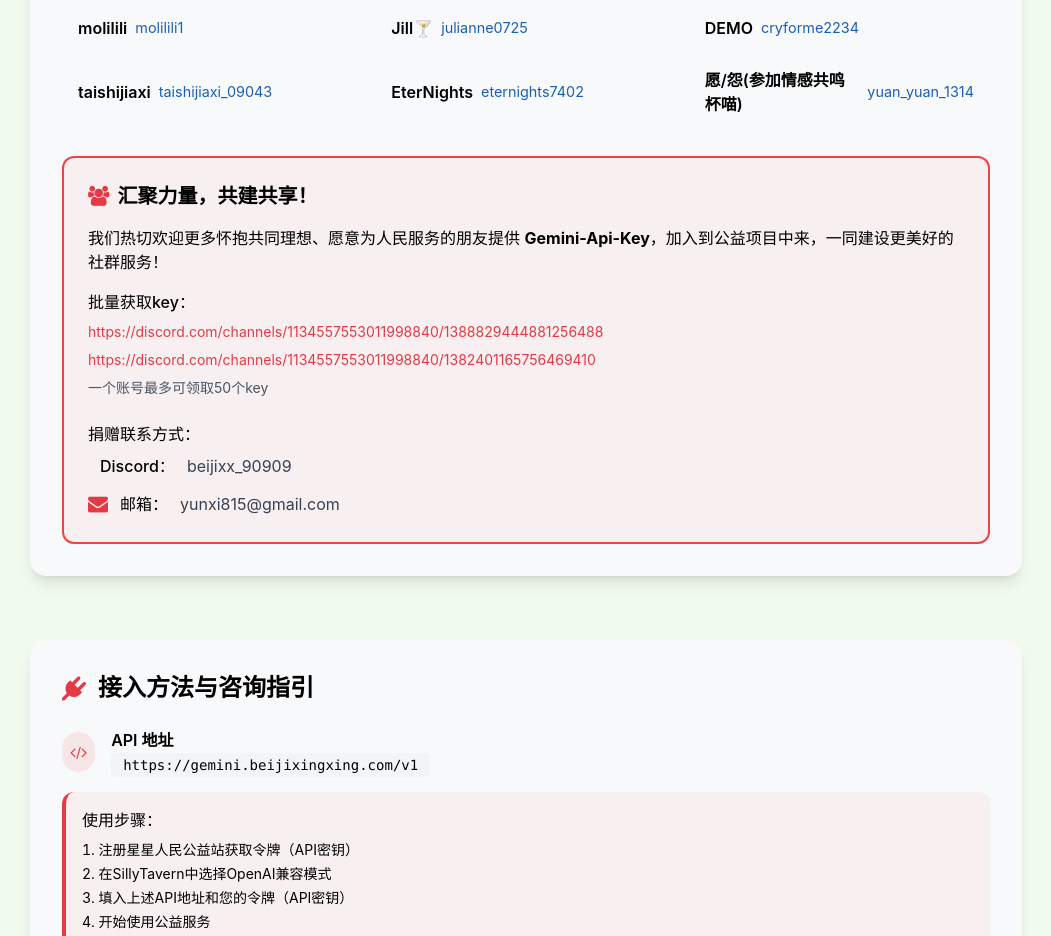
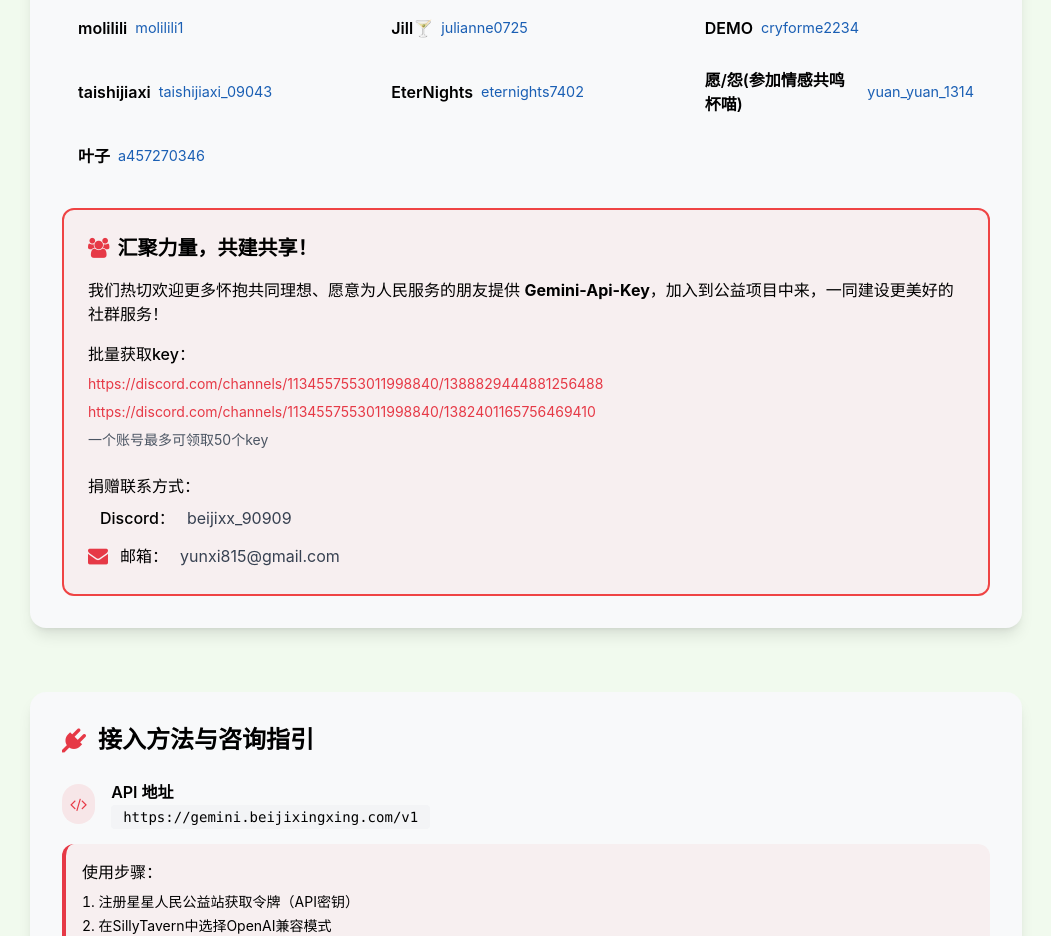
Before and after one commit to beijixingxing/beijixingxing.github.io, a plain HTML site: page index.html in a window 1280 px wide. Shown: the part 1280-2216 px from the top of the page, without its empty margins (114-1165 px from the left). Drawn offline with nearby package versions, Linux system fonts and the light colour scheme.

Commit message:
Update index.html
新增捐赠者

```diff
--- a/index.html
+++ b/index.html
@@ -176,6 +176,7 @@
                     <div class="contributor-item"><span class="contributor-name">taishijiaxi</span><span class="contributor-handle">taishijiaxi_09043</span></div>
                     <div class="contributor-item"><span class="contributor-name">EterNights</span><span class="contributor-handle">eternights7402</span></div>
                     <div class="contributor-item"><span class="contributor-name">愿/怨(参加情感共鸣杯喵)</span><span class="contributor-handle">yuan_yuan_1314</span></div>
+                    <div class="contributor-item"><span class="contributor-name">叶子</span><span class="contributor-handle">a457270346</span></div>
 
                 </div>
 
```
